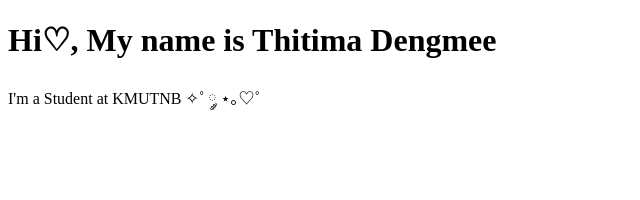
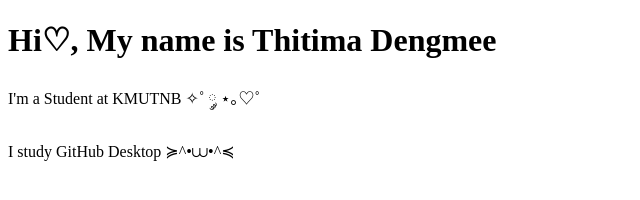
Before and after one commit to muffinyyss/github-desktop-project, a plain HTML site: page index.html in a window 1280 px wide. Shown: the whole page, without its empty margins (0-640 px from the left). Drawn offline with Linux system fonts and the light colour scheme.

Commit message:
Add some text
Add some text

```diff
--- a/index.html
+++ b/index.html
@@ -8,5 +8,6 @@
 <body>
     <h1>Hi♡, My name is Thitima Dengmee</h1>
     <p>I'm a Student at KMUTNB ✧˚ ༘ ⋆｡♡˚</p>
+    <p>I study GitHub Desktop ≽^•⩊•^≼</p>
 </body>
 </html>
```
